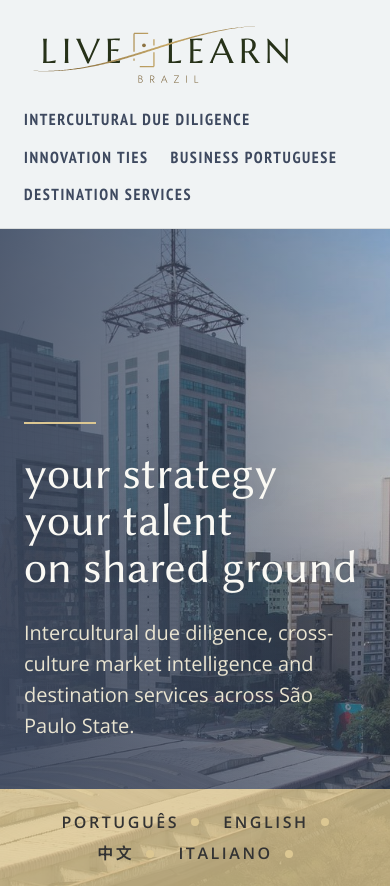
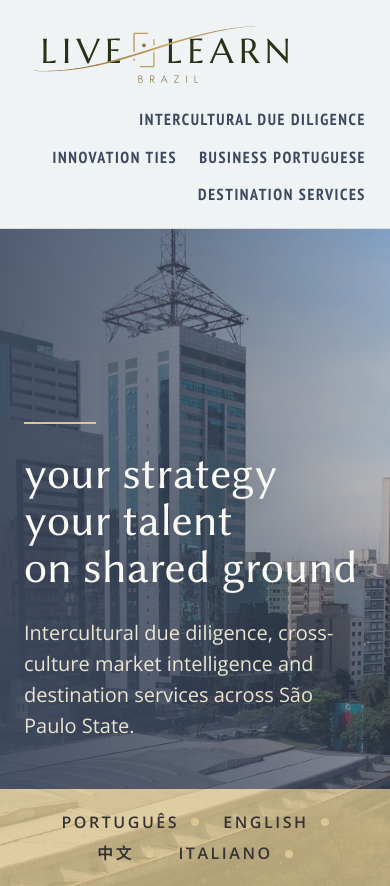
Before and after one commit to aplperegrina/live-and-learn-brazil, a PHP site: page /index.html in a window 390 px wide. Shown: the top 886 px of the page. Run offline with PHP 8.4, Linux system fonts and the light colour scheme.

Commit message:
header: menu quebra em duas linhas entre 761px e 1100px, sem rolagem lateral
Co-Authored-By: Claude Fable 5.1 <noreply@anthropic.com>
Claude-Session: https://claude.ai/code/session_01LV9qHMkKHKk8nLTEzkgDkY

```diff
--- a/css/styles.css
+++ b/css/styles.css
@@ -450,7 +450,7 @@ html[lang="it"] .hero h1 { font-size: 76px; }
    -------------------------------------------------------------------------- */
 @media (max-width: 1100px) {
   :root { --margem: 40px; }
-  .menu { gap: 24px; }
+  .menu { flex-wrap: wrap; justify-content: flex-end; gap: 8px 24px; }
   .menu a { font-size: 17px; }
   .hero { height: 600px; }
   .hero-bloco { flex: 0 0 72%; width: 72%; }
```
